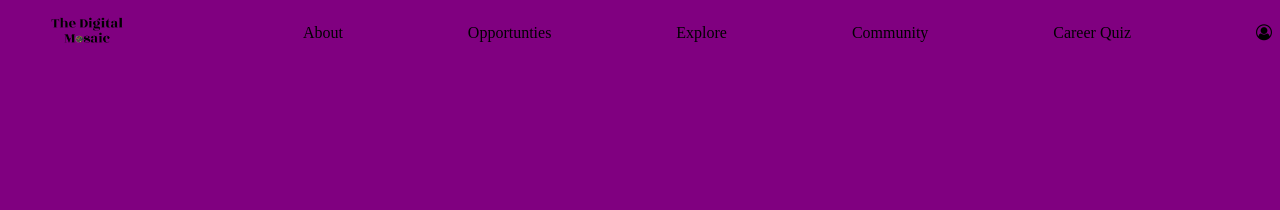
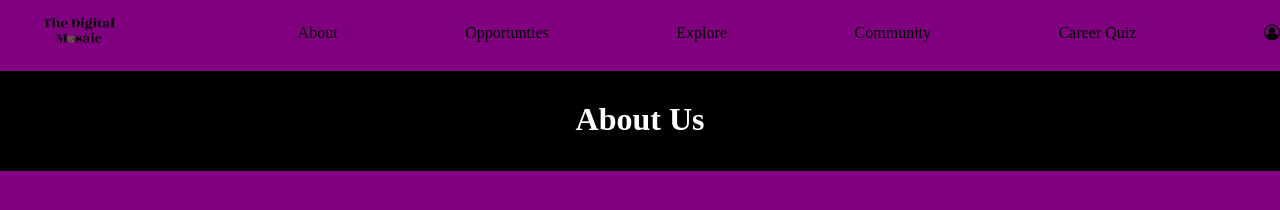
Before and after one commit to annope/Digital-Mosaic, a plain HTML site: page About.html in a window 1280 px wide. Drawn offline with Linux system fonts and the light colour scheme.

Commit message:
Banner for About Page

```diff
--- a/About.html
+++ b/About.html
@@ -22,5 +22,6 @@
         </nav>
     </header>
 
+    <div class="rectangle"><h1 class="inner-banner">About Us</h1></div>
 </body>
 </html>
--- a/styles/About-styles.css
+++ b/styles/About-styles.css
@@ -12,4 +12,23 @@ header img{
 
 body{
     background-color: purple;
+    margin-left: 0px;
+    margin-right: 0px;
 }
+
+/* .banner{
+    text-align: center;
+} */
+
+.rectangle{
+    color:white;
+    height: 100px;
+    width: 100%;
+    background-color: black;
+    box-sizing: border-box;
+}
+
+.inner-banner{
+    text-align: center;
+    padding-top: 30px;
+}
```
